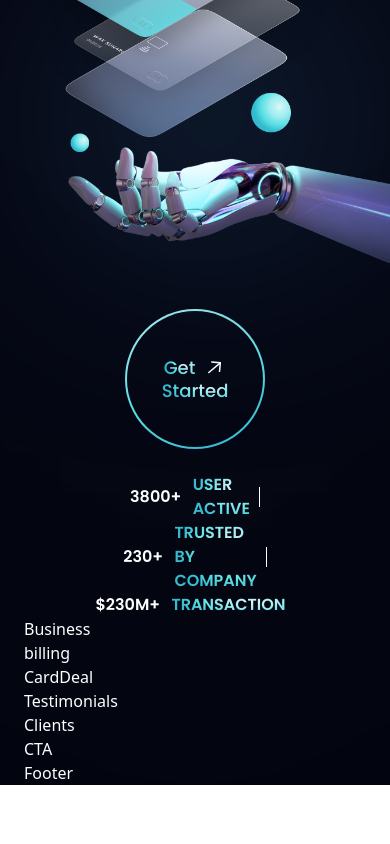
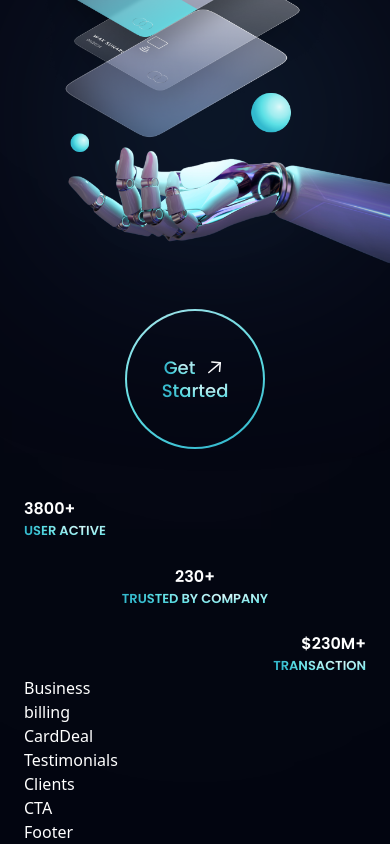
Before and after one commit to Exiturn/modern_bank_app_jsm, a React (Vite) app in the folder modern_bank_app_jsm/: page / in a window 390 px wide. Shown: the part 875-1719 px from the top of the page. Before the commit the page ends 1660 px from the top, so only its background shows below. Built offline with nearby package versions, Linux system fonts and the light colour scheme.

Commit message:
BM - Stats Component Completed
Finished off the stats component, I added some extra styling and also some smaller screen styling with the staircase effect. Next to do is the Business Component.

Also changed the size of 'xs' screens in tailwind.config to match mobile screens across all mobile sizes.

```diff
--- a/modern_bank_app_jsm/src/components/Stats.jsx
+++ b/modern_bank_app_jsm/src/components/Stats.jsx
@@ -4,30 +4,41 @@ import style from '../style';
 
 const Stats = () => {
   return (
-    <div className={`flex flex-1 flex-col md:flex-row
+    <div className={`flex flex-1 flex-col sm:flex-row
     ${style.flexCenter}`}>
       {stats.map((stat, index) => (
         <div
         key={stat.id}
         className={`font-poppins text-white font-semibold md:text-[25px] lg:text-[30px]
-        flex-1 ${style.flexCenter} w-[33%] uppercase
+        flex-col md:flex-row ${style.flexCenter} md:w-[33%] w-[50%] uppercase md:my-[0] mt-[1.5rem] ss:place-self-center
+        ${index === 1 | 2 && 'mt-0'} ${index === 0 && 'mb-[1.5rem] xs:mb-0'}
+        ${index === 0 && 'place-self-start'}
+        ${index === stats.length - 1 && 'place-self-end'}
         `}>
-          <span className='mr-[10%]'>{stat.value}</span>
           <span
-          className={`text-gradient md:text-[15px] lg:text-[20px]
-          mr-[8%]`}>
+           className={`md:mr-[10%] ss:place-self-center ${index === 0 && 'xs:place-self-start'}
+           ${index === stats.length - 1 && 'place-self-end'}`}>
+            {stat.value}
+          </span>
+          <span
+          className={`text-gradient xs:text-[13px] md:text-[15px] lg:text-[20px]
+          md:mr-[8%] lg:mr-[12%] xs:text-center ss:place-self-center
+          ${index === 0 && 'place-self-start'}
+          ${index === stats.length - 1 && 'place-self-end'}`}>
             {stat.title}
           </span>
           <div className={`
-          ${index === stats.length - 1 ? 'hidden' : 'border-r'}
+          ${index === stats.length - 1 ? 'hidden' : 'md:border-r'}
+          ${index === stats.length - 1 ? 'hidden' : 'border-b', 'md:border-b-0'}
           border-white
-           h-[20px]
+           sm:w-[100px]
+           sm:mt-[1rem]
+           md:h-[20px]
+           md:w-0
+           md:mt-0
           `}/>
         </div>
       ))}
-      {/* <div className=''>1</div>
-      <div className=''>2</div>
-      <div className=''>3</div> */}
     </div>
   )
 }
--- a/modern_bank_app_jsm/tailwind.config.cjs
+++ b/modern_bank_app_jsm/tailwind.config.cjs
@@ -15,7 +15,7 @@ module.exports = {
       },
     },
     screens: {
-      xs: "480px",
+      xs: "320px",
       ss: "620px",
       sm: "768px",
       md: "1024px",
```
